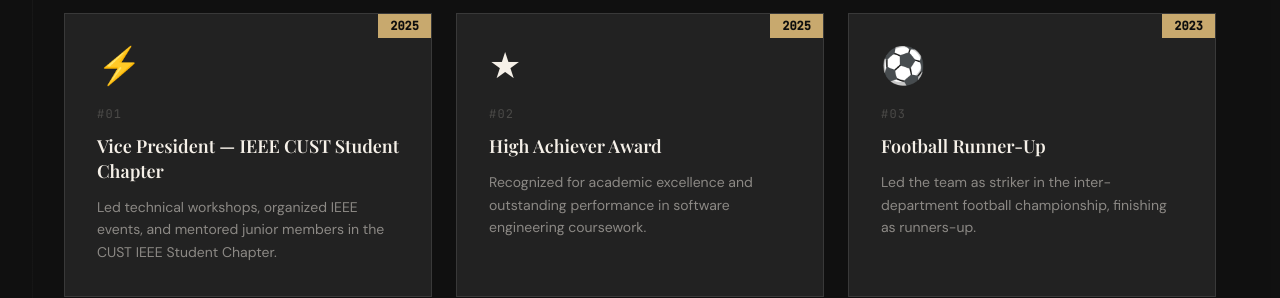
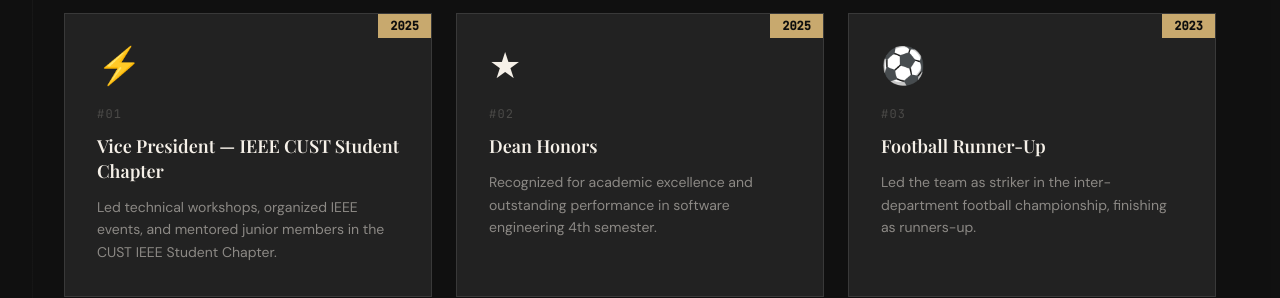
Before and after one commit to ahmedmujtaba45/My-Portfolio, a React (Vite) app: page / in a window 1280 px wide. Shown: the part 4220-4518 px from the top of the page. Built offline with nearby package versions, Linux system fonts and the light colour scheme; a web font is replaced by a local one.

Commit message:
Update portfolio.js

```diff
--- a/src/data/portfolio.js
+++ b/src/data/portfolio.js
@@ -116,9 +116,9 @@ export const achievements = [
     year: "2025",
   },
   {
-    title: "High Achiever Award",
+    title: "Dean Honors",
     description:
-      "Recognized for academic excellence and outstanding performance in software engineering coursework.",
+      "Recognized for academic excellence and outstanding performance in software engineering 4th semester.",
     icon: "★",
     year: "2025",
   },
```
